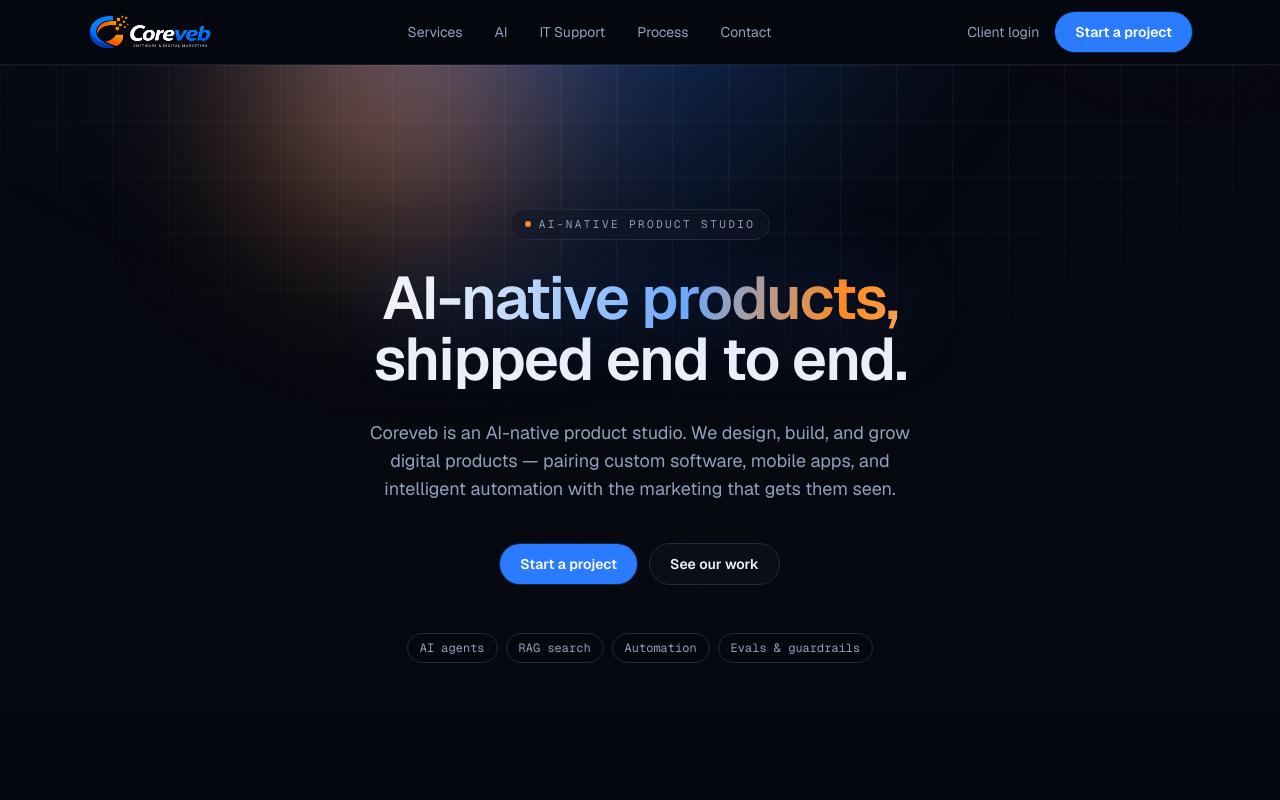
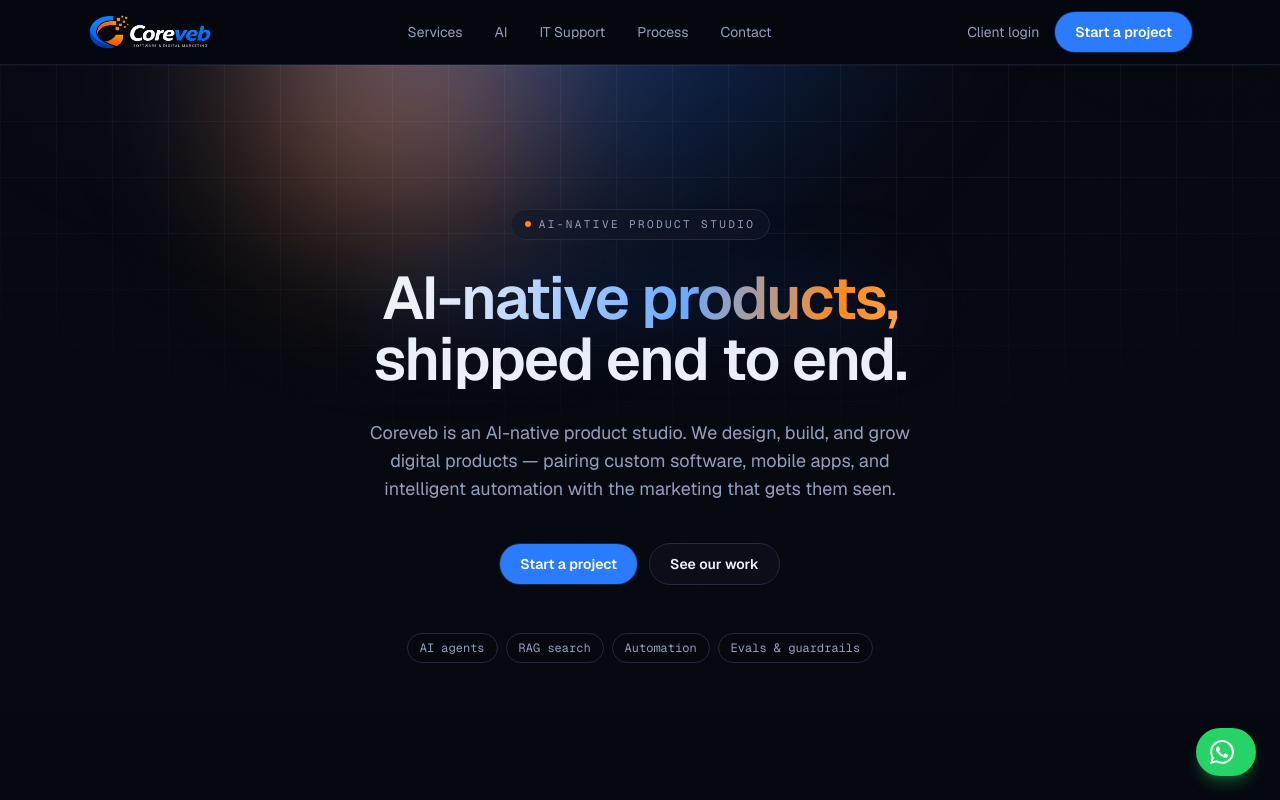
Before and after one commit to gauravmdev/coreveb, a Next.js app: page / in a window 1280 px wide. Shown: the top 800 px of the page. Built offline with nearby package versions, Linux system fonts and the light colour scheme.

Commit message:
Add floating WhatsApp chat button across the marketing site

```diff
--- a/src/app/(marketing)/layout.tsx
+++ b/src/app/(marketing)/layout.tsx
@@ -1,6 +1,7 @@
 import { SiteHeader } from "@/components/site-header";
 import { SiteFooter } from "@/components/site-footer";
 import { RevealObserver } from "@/components/reveal-observer";
+import { WhatsAppButton } from "@/components/whatsapp-button";
 
 export default function MarketingLayout({
   children,
@@ -13,6 +14,7 @@
       <SiteHeader />
       <main className="flex-1">{children}</main>
       <SiteFooter />
+      <WhatsAppButton />
     </div>
   );
 }
--- /dev/null
+++ b/src/components/whatsapp-button.tsx
@@ -0,0 +1,25 @@
+import { site } from "@/lib/site";
+
+/** Floating WhatsApp chat button shown across the marketing site. */
+export function WhatsAppButton() {
+  const text = encodeURIComponent("Hi Coreveb, I'd like to discuss a project.");
+  return (
+    <a
+      href={`https://wa.me/${site.whatsapp}?text=${text}`}
+      target="_blank"
+      rel="noreferrer"
+      aria-label="Chat with us on WhatsApp"
+      className="group fixed bottom-5 right-5 z-50 flex items-center gap-2 rounded-full bg-[#25D366] px-3.5 py-3 text-white shadow-lg shadow-[#25D366]/30 transition-all hover:px-4 hover:shadow-xl hover:shadow-[#25D366]/40 sm:bottom-6 sm:right-6"
+    >
+      <span className="relative flex h-6 w-6 shrink-0">
+        <span className="absolute inline-flex h-full w-full animate-ping rounded-full bg-white/40 opacity-60" />
+        <svg viewBox="0 0 24 24" className="relative h-6 w-6" fill="currentColor" aria-hidden>
+          <path d="M17.472 14.382c-.297-.149-1.758-.867-2.03-.967-.273-.099-.471-.148-.67.15-.197.297-.767.966-.94 1.164-.173.199-.347.223-.644.075-.297-.15-1.255-.463-2.39-1.475-.883-.788-1.48-1.761-1.653-2.059-.173-.297-.018-.458.13-.606.134-.133.298-.347.446-.52.149-.174.198-.298.298-.497.099-.198.05-.371-.025-.52-.075-.149-.669-1.612-.916-2.207-.242-.579-.487-.5-.669-.51-.173-.008-.371-.01-.57-.01-.198 0-.52.074-.792.372-.272.297-1.04 1.016-1.04 2.479 0 1.462 1.065 2.875 1.213 3.074.149.198 2.096 3.2 5.077 4.487.709.306 1.262.489 1.694.625.712.227 1.36.195 1.871.118.571-.085 1.758-.719 2.006-1.413.248-.694.248-1.289.173-1.413-.074-.124-.272-.198-.57-.347m-5.421 7.403h-.004a9.87 9.87 0 01-5.031-1.378l-.361-.214-3.741.982.998-3.648-.235-.374a9.86 9.86 0 01-1.51-5.26c.001-5.45 4.436-9.884 9.888-9.884 2.64 0 5.122 1.03 6.988 2.898a9.825 9.825 0 012.893 6.994c-.003 5.45-4.437 9.884-9.885 9.884m8.413-18.297A11.815 11.815 0 0012.05 0C5.495 0 .16 5.335.157 11.892c0 2.096.547 4.142 1.588 5.945L.057 24l6.305-1.654a11.882 11.882 0 005.683 1.448h.005c6.554 0 11.89-5.335 11.893-11.893a11.821 11.821 0 00-3.48-8.413Z" />
+        </svg>
+      </span>
+      <span className="max-w-0 overflow-hidden whitespace-nowrap text-sm font-semibold opacity-0 transition-all duration-300 group-hover:max-w-[8rem] group-hover:opacity-100">
+        Chat with us
+      </span>
+    </a>
+  );
+}
```
